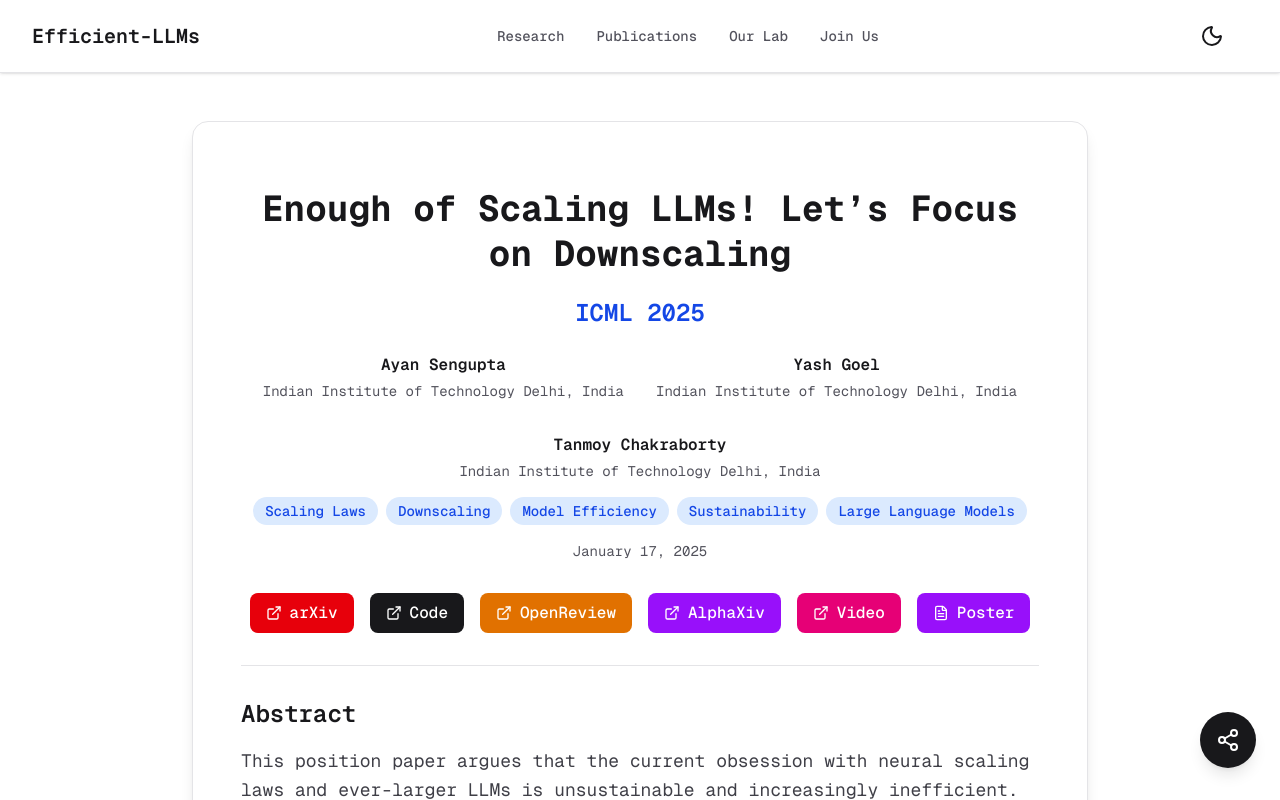
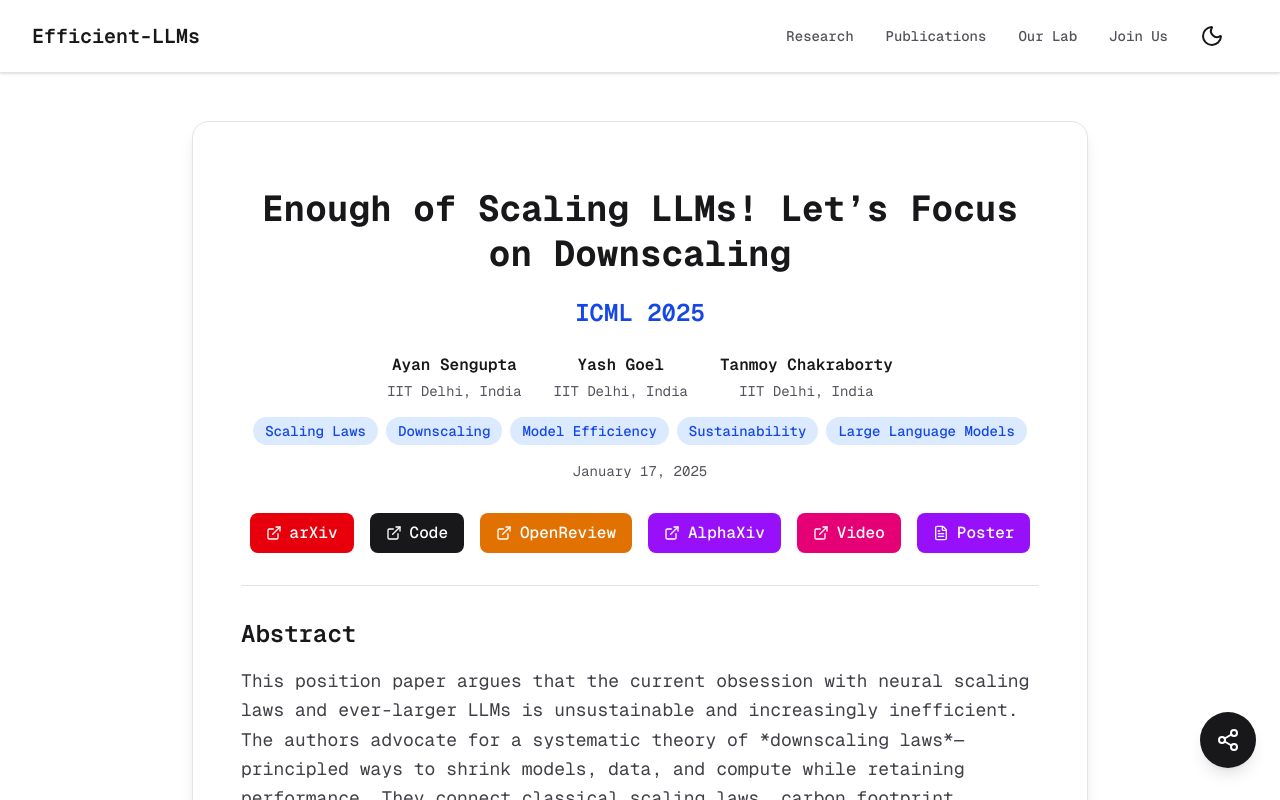
Before and after one commit to sudiptog81/efficient-llms, a Next.js app: page /papers/downscaling-laws-for-llms-icml-2025 in a window 1280 px wide. Shown: the top 800 px of the page. Built offline with nearby package versions, Linux system fonts and the light colour scheme.

Commit message:
add opengraph update

```diff
--- a/src/components/AuthorList.js
+++ b/src/components/AuthorList.js
@@ -2,7 +2,7 @@ import AuthorCard from "./AuthorCard";
 
 const AuthorList = ({ authors }) => (
   <div className="border-zinc-200 dark:border-zinc-800 py-4">
-    <div className="flex flex-row items-center align-middle justify-center gap-8 flex-wrap">
+    <div className="flex flex-row items-center align-middle justify-center gap-8 gap-y-4 flex-wrap">
       {authors.map((author, idx) => (
         <AuthorCard key={idx} author={author} />
       ))}
--- a/src/components/Navbar.js
+++ b/src/components/Navbar.js
@@ -29,7 +29,7 @@ export default function Navbar() {
           <Link href="/" className={`${geistSans.variable} ${geistMono.variable} text-xl font-semibold`}>Efficient-LLMs</Link>
         </div>
 
-        {/* Desktop Nav */}
+        <div className='flex items-center align-center'>
           <div className="hidden md:flex space-x-8">
             {navigation.map((item) => (
               <Link key={item.name} href={item.href} className={`${geistSans.variable} ${geistMono.variable} text-sm font-medium text-zinc-600 hover:text-indigo-600 dark:text-zinc-300 dark:hover:text-indigo-400 transition`}>
@@ -45,7 +45,6 @@ export default function Navbar() {
               onClick={() => setIsMenuOpen(!isMenuOpen)}
               aria-label="Toggle menu"
             >
-            {/* Menu Icon (Hamburger) */}
               <svg className="w-6 h-6" fill="none" stroke="currentColor" viewBox="0 0 24 24" xmlns="http://www.w3.org/2000/svg">
                 {isMenuOpen ? (
                   <path strokeLinecap="round" strokeLinejoin="round" strokeWidth="2" d="M6 18L18 6M6 6l12 12" />
@@ -55,7 +54,7 @@ export default function Navbar() {
               </svg>
             </button>
           </div>
-
+        </div>
       </nav>
 
       {isMenuOpen && (
--- a/src/components/ThemeToggle.js
+++ b/src/components/ThemeToggle.js
@@ -15,7 +15,7 @@ export default function ThemeToggle() {
   return (
     <button
       onClick={() => setTheme(theme === 'dark' ? 'light' : 'dark')}
-      className="ml-4 p-2 rounded-md hover:bg-zinc-100 dark:hover:bg-gray-800 cursor-pointer"
+      className="ml-6 p-2 rounded-lg hover:bg-zinc-100 dark:hover:bg-gray-800 cursor-pointer"
     >
       {theme === 'dark' ? <Sun /> : <Moon />}
     </button>
--- a/src/data/papers/downscaling-laws-for-llms-icml-2025.md
+++ b/src/data/papers/downscaling-laws-for-llms-icml-2025.md
@@ -12,11 +12,11 @@ categories:
   - Large Language Models
 authors:
   - name: "Ayan Sengupta"
-    affiliation: "Indian Institute of Technology Delhi, India"
+    affiliation: "IIT Delhi, India"
   - name: "Yash Goel"
-    affiliation: "Indian Institute of Technology Delhi, India"
+    affiliation: "IIT Delhi, India"
   - name: "Tanmoy Chakraborty"
-    affiliation: "Indian Institute of Technology Delhi, India"
+    affiliation: "IIT Delhi, India"
 links:
   openreview: "https://openreview.net/forum?id=CYJlJgEzZs"
   video: "https://icml.cc/virtual/2025/poster/40165"
--- a/src/pages/areas/[id].js
+++ b/src/pages/areas/[id].js
@@ -29,6 +29,9 @@ export default function AreaPage({ area, contentHtml, papersForArea }) {
       <Head>
         <title>{area.title} | Efficient-LLMs</title>
         <meta name="description" content={area.summary} />
+        <meta property="og:title" content={`${area.title} | Efficient-LLMs`} />
+        <meta property="og:description" content={area.summary} />
+        <meta property="og:type" content="website" />
       </Head>
       <main className="max-w-4xl mx-auto md:my-12">
         <div className="bg-white dark:bg-zinc-900 rounded-2xl md:shadow-lg md:border border-zinc-200 dark:border-zinc-800 overflow-hidden">
--- a/src/pages/index.js
+++ b/src/pages/index.js
@@ -99,6 +99,9 @@ export default function Home({ researchAreas = [], recentPublications = [] }) {
       <Head>
         <title>Efficient-LLMs</title>
         <meta name="description" content="A comprehensive resource for efficient large language models." />
+        <meta property="og:title" content="Efficient-LLMs" />
+        <meta property="og:description" content="A comprehensive resource for efficient large language models." />
+        <meta property="og:type" content="website" />
       </Head>
       <main className="w-full">
         <Hero />
--- a/src/pages/papers/[id].js
+++ b/src/pages/papers/[id].js
@@ -31,6 +31,9 @@ export default function PaperPage({ paper, contentHtml }) {
       <Head>
         <title>{paper.title} | Efficient-LLMs</title>
         <meta name="description" content={paper.abstract} />
+        <meta property="og:title" content={`${paper.title} | Efficient-LLMs`} />
+        <meta property="og:description" content={paper.abstract} />
+        <meta property="og:type" content="website" />
       </Head>
       <main className="max-w-4xl mx-auto md:my-12">
         <div className="bg-white dark:bg-zinc-900 rounded-2xl md:shadow-lg md:border border-zinc-200 dark:border-zinc-800 overflow-hidden">
```
Also changed, not shown: src/data/papers/prunenet-calibration-free-llm-compression-iclr-2025.md (line endings or trailing spaces). Lines whose indentation alone changed are shown as unchanged.
